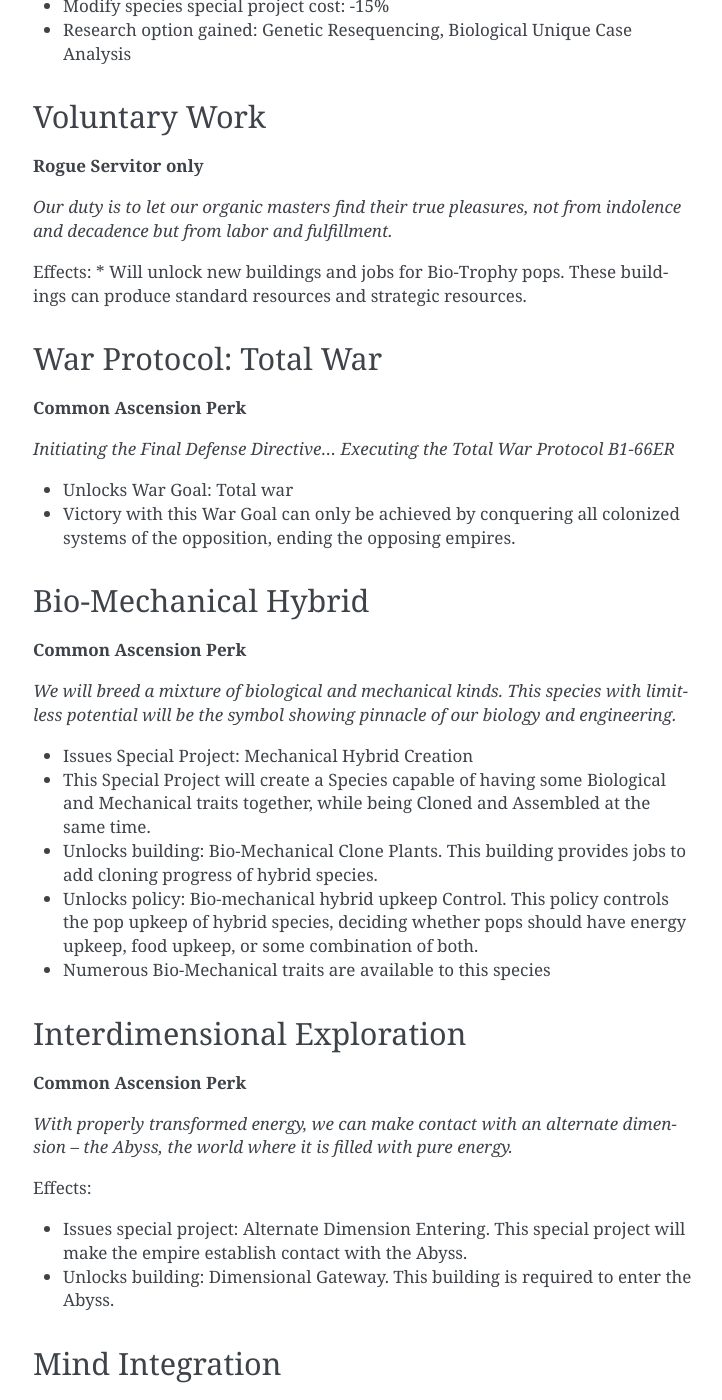
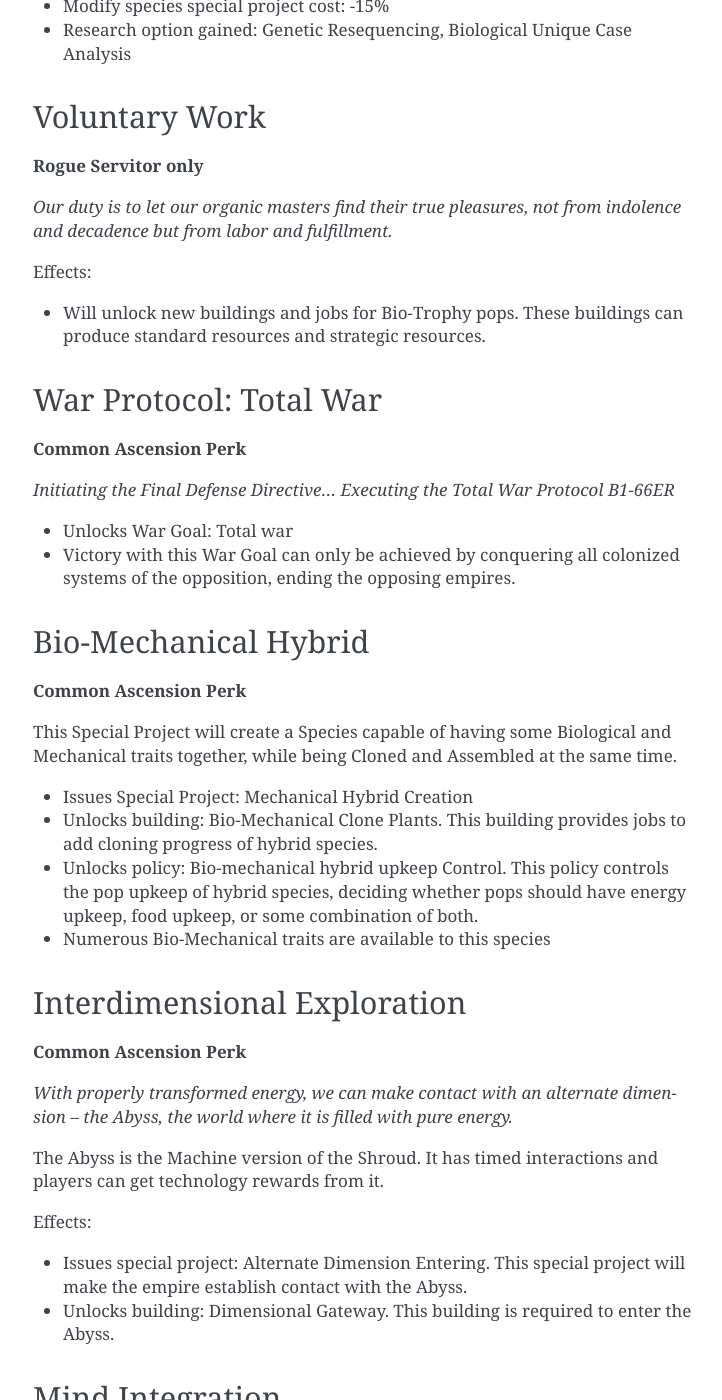
Before and after one commit to openly-retro/stellaris-machine-robot-expac-ctd-wiki, a Sphinx documentation site: the page built from docs/source/ascension_perks.rst, in a window 1280 px wide and 1400 px high, scrolled down 1911 px. Shown: the whole window, without its empty margins (387-1109 px from the left). Built offline with Sphinx 7.4.7, drawn with Linux system fonts in a browser that asks for light colours; some of the changed text lies outside the part shown.

Commit message:
Some cleaning of APs, civics; add page for compatch mods

```diff
--- a/docs/source/ascension_perks.rst
+++ b/docs/source/ascension_perks.rst
@@ -84,6 +84,7 @@ Voluntary Work
 *Our duty is to let our organic masters find their true pleasures, not from indolence and decadence but from labor and fulfillment.*
 
 Effects:
+
 * Will unlock new buildings and jobs for Bio-Trophy pops. These buildings can produce standard resources and strategic resources.
 
 War Protocol: Total War
@@ -103,10 +104,9 @@ Bio-Mechanical Hybrid
 
 **Common Ascension Perk**
 
-*We will breed a mixture of biological and mechanical kinds. This species with limitless potential will be the symbol showing pinnacle of our biology and engineering.*
+This Special Project will create a Species capable of having some Biological and Mechanical traits together, while being Cloned and Assembled at the same time.
 
 * Issues Special Project: Mechanical Hybrid Creation
-* This Special Project will create a Species capable of having some Biological and Mechanical traits together, while being Cloned and Assembled at the same time.
 * Unlocks building: Bio-Mechanical Clone Plants. This building provides jobs to add cloning progress of hybrid species.
 * Unlocks policy: Bio-mechanical hybrid upkeep Control. This policy controls the pop upkeep of hybrid species, deciding whether pops should have energy upkeep, food upkeep, or some combination of both.
 * Numerous Bio-Mechanical traits are available to this species
@@ -119,6 +119,8 @@ Interdimensional Exploration
 **Common Ascension Perk**
 
 *With properly transformed energy, we can make contact with an alternate dimension -- the Abyss, the world where it is filled with pure energy.*
+
+The Abyss is the Machine version of the Shroud. It has timed interactions and players can get technology rewards from it.
 
 Effects:
 
@@ -141,11 +143,12 @@ Mechanical Worlds
 
 *We shall shape our worlds into a mirror image of ourselves, replacing the frailty of biology with the immutable perfection of metal.*
 
+A Mechanical World is a special planet class that is not limited by Planetary Features in how many Generator, Mining, and Agriculture districts it can support. Pops living on Mechanical Worlds have their housing usage reduced by 10%.
+
 Effects:
 
 * Unlocks terraforming option: **Mechanical World**
 
-A Mechanical World is a special planet class that is not limited by Planetary Features in how many Generator, Mining, and Agriculture districts it can support. Pops living on Mechanical Worlds have their housing usage reduced by 10%.
 
 Robotic Age
 -----------
@@ -168,6 +173,7 @@ Distributed Multikernel
 *New in Continuation*
 
 This AP unlocks creating vassals from sectors for Machine intelligence empires.
+
 
 M.A.M.P. Frames
 ---------------
--- a/docs/source/civics.rst
+++ b/docs/source/civics.rst
@@ -1,7 +1,7 @@
 Civics
 ======
 
-*Thanks ArchmageMC for writing these out*
+*Thanks ArchmageMC for the intial write-up of these*
 
 
 .. csv-table:: Civics
--- a/docs/source/index.rst
+++ b/docs/source/index.rst
@@ -86,6 +86,7 @@ Mod version 3.0.11
    technologies
    overwrites
    credits
+   compat_mods
    faq
    patch_notes/index
    devlog/index
```
Also changed, not shown: other parts of docs/source/ascension_perks.rst (+2 -16 lines), docs/source/compat_mods.rst (added, +49 -0 lines).
